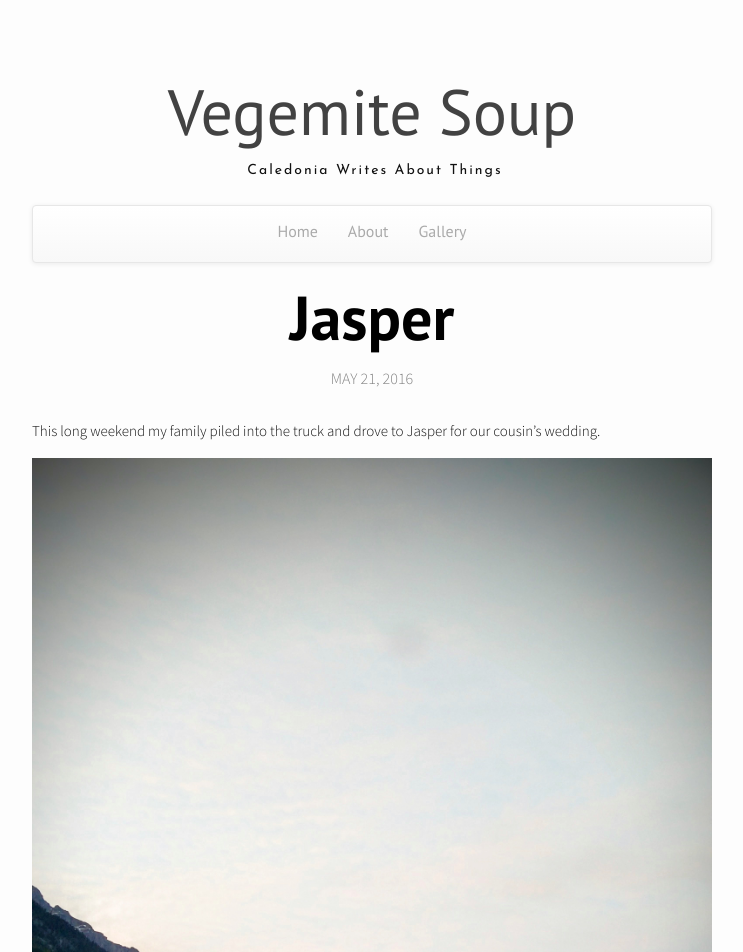
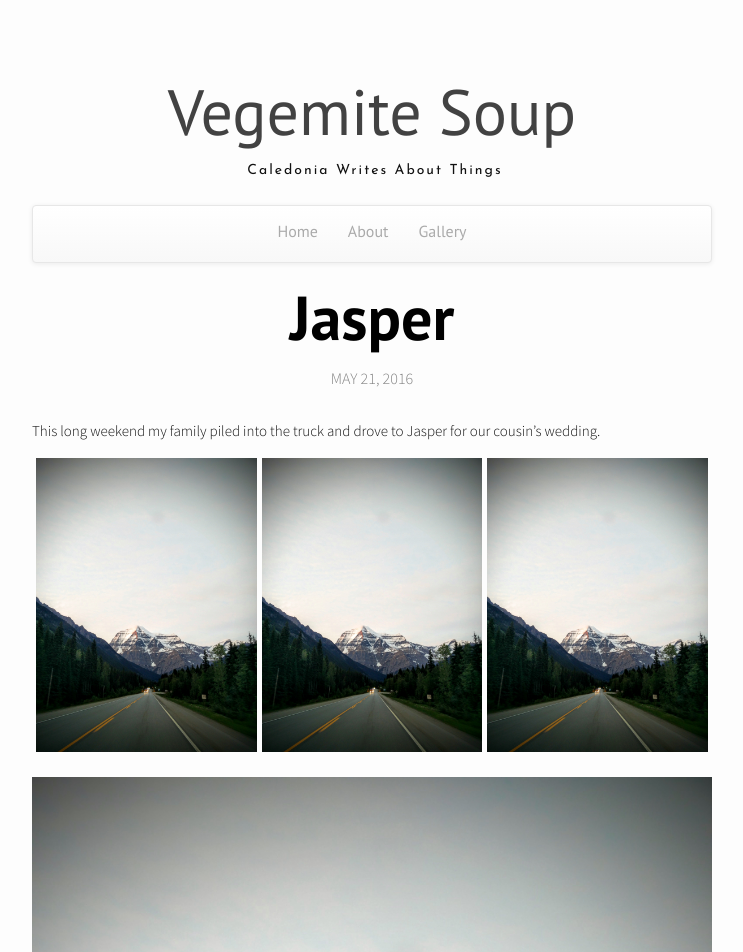
Before and after one commit to calthomson/calthomson.github.io, a Jekyll site: the page built from _posts/2016-05-21-jasper.markdown, in a window 1280 px wide. Shown: the top 952 px of the page, without its empty margins (268-1011 px from the left). Built offline with Jekyll 4.4.1, drawn with Linux system fonts in a browser that asks for light colours; nearby versions of some CDN libraries.

Commit message:
Added new third image styling

```diff
--- a/_posts/2016-05-21-jasper.markdown
+++ b/_posts/2016-05-21-jasper.markdown
@@ -7,6 +7,12 @@ author: "Caledonia Thomson"
 ---
 
 This long weekend my family piled into the truck and drove to Jasper for our cousin's wedding.
+
+<figure class="third">
+	<img src="/photos/2016-05-21-jasper/1.jpg">
+	<img src="/photos/2016-05-21-jasper/1.jpg">
+	<img src="/photos/2016-05-21-jasper/1.jpg">
+</figure>
 
 <div class="row">
 	<div class="col-sm-12"><img src="/photos/2016-05-21-jasper/1.jpg" /></div>
--- a/_sass/_base.scss
+++ b/_sass/_base.scss
@@ -0,0 +1,61 @@
+@mixin clearfix {
+  *zoom: 1;
+  &:before,
+  &:after {
+    display: table;
+    content: "";
+    line-height: 0;
+  }
+  &:after {
+    clear: both;
+  }
+}
+
+// figures and images
+figure {
+  display: flex;
+  justify-content: space-between;
+  align-items: flex-start;
+  flex-wrap: wrap;
+  margin: 2em 0;
+  @include clearfix();
+  figcaption {
+    margin-bottom: 0.5em;
+    font-size: 0.85em;
+    width: 100%;
+    text-align: center;
+  }
+  img {
+    margin-bottom: 10px;
+  }
+  > a {
+    display: block;
+    border: none !important;
+  }
+  &.half {
+    @media only screen and (min-width: $small) {
+      > a, > img {
+        width: calc(50% - 4px);
+        float: left;
+        margin-left: 1px;
+        margin-right: 1px;
+      }
+      figcaption {
+        clear: left;
+      }
+    }
+  }
+  &.third {
+    @media only screen and (min-width: $small) {
+      > a, > img {
+        width: calc(33.3% - 6px);
+        float: left;
+        margin-left: 1px;
+        margin-right: 1px;
+      }
+      figcaption {
+        clear: left;
+      }
+    }
+  }
+}
--- /dev/null
+++ b/_sass/_variables.scss
@@ -0,0 +1,15 @@
+$white: #FFFFFF;
+$black: #000000;
+$gray: #d4d4d4;
+$overlay-color: #2c2d33;
+$green: #72cc96;
+
+$red: #ee5f5b;
+$blue: #19B5FE;
+$yellow: #f89406;
+$aqua: #7FDBFF;
+
+$base-font: "weblysleek_uilight", sans-serif;
+$code-font: "LiberationMonoRegular",monospace;
+// break point
+$small: 750px;
--- a/css/style.scss
+++ b/css/style.scss
@@ -2,7 +2,8 @@
 # Only the main Sass file needs front matter (the dashes are enough)
 ---
 @charset "utf-8";
-
+@import "variables";
+@import "base";
 
 
 // Our variables
```
